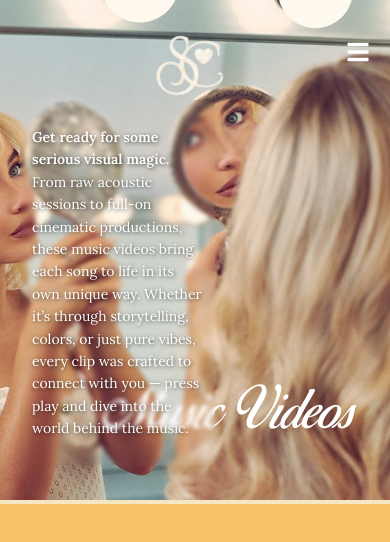
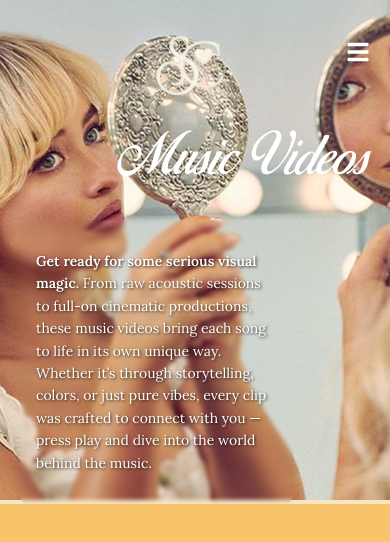
Before and after one commit to Nicole260205/sabrina-carpenter-landingpage, a React (Vite) app: page /music-videos in a window 390 px wide. Shown: the top 542 px of the page. Built offline with nearby package versions, Linux system fonts and the light colour scheme.

Commit message:
Feito o hero dos clipes

```diff
--- a/src/components/Hero_Video.jsx
+++ b/src/components/Hero_Video.jsx
@@ -1,12 +1,13 @@
 import hero from "../assets/music_video_hero.png";
+import '../styles/heroVideo.css'
 function Hero_Video() {
   return (
     <>
-      <div className="hero-discography-container">
+      <div className="hero-video-container">
         <img src={hero} alt="Sabrina Carpenter see herself in a mirror" />
-        <div className="overlay-text">
+        <div className="overlay-text-video">
           <h1>Music Videos</h1>
-          <div className="discography-text">
+          <div className="video-text">
             <p>
               <strong>Get ready for some serious visual magic.</strong> From raw
               acoustic sessions to full-on cinematic productions, these music
--- /dev/null
+++ b/src/styles/heroVideo.css
@@ -0,0 +1,67 @@
+.hero-video-container {
+  position: relative;
+  width: 100%;
+  height: auto;
+  background-color: #f5e7c4;
+}
+.hero-video-container img {
+  width: 100%;
+  object-fit: cover;
+  height: auto;
+}
+.overlay-text-video {
+  position: absolute;
+  top: 0;
+  left: 0;
+  width: 100%;
+  height: 100%;
+  color: white;
+  font-family: var(--font-text);
+}
+.video-text {
+  position: absolute;
+  bottom: 120px;
+  right: 60px;
+  max-width: 500px;
+  font-size: 18px;
+  line-height: 1.6;
+  padding: 16px;
+  border-radius: 8px;
+  color: white;
+  text-shadow: 1px 1px 3px rgba(0, 0, 0, 0.8);
+  backdrop-filter: blur(2px);
+}
+.overlay-text-video h1 {
+  position: absolute;
+  bottom: 60px;
+  left: 60px;
+  font-size: 48px;
+  padding: 10px 20px;
+  border-radius: 8px;
+  font-family: "Birds of Paradise", cursive;
+  font-size: 8rem;
+  line-height: 1;
+  font-weight: 400;
+}
+
+@media (max-width: 768px) {
+  .video-text {
+    bottom: 0px;
+    left: 20px;
+    font-size: 14px;
+    width: 70%;
+    backdrop-filter: blur(2px);
+  }
+
+  .overlay-text-video h1 {
+    top: 90px;
+    left: 100px;
+    font-size: 52px;
+  }
+  .hero-video-container img {
+    width: 100%;
+    object-fit: cover;
+    object-position: 40% 10%;
+    height: 500px;
+  }
+}
```
Also changed, not shown: src/assets/music_video_hero.png.
